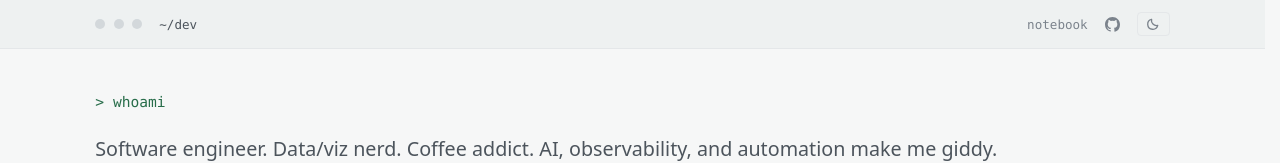
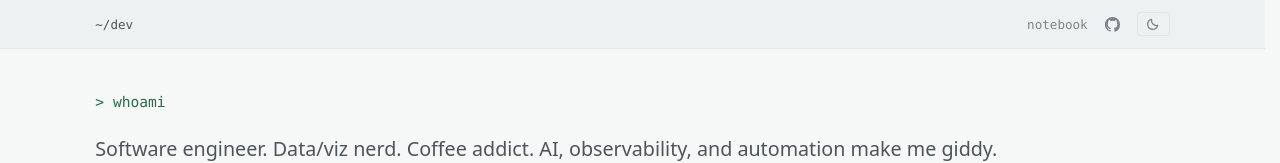
Before and after one commit to niftymonkey/niftymonkey.dev, a Next.js app: page / in a window 1280 px wide. Shown: the top 163 px of the page. Built offline with nearby package versions, Linux system fonts and the light colour scheme.

Commit message:
chore: remove the decorative terminal-bar dots

```diff
--- a/app/styles/components.css
+++ b/app/styles/components.css
@@ -36,19 +36,6 @@
   gap: var(--space-4);
   margin: 0 auto;
   padding: var(--space-3) var(--space-5);
-}
-
-.nb-bar__dots {
-  display: flex;
-  gap: var(--space-2);
-  flex: none;
-}
-
-.nb-bar__dot {
-  width: 10px;
-  height: 10px;
-  border-radius: var(--radius-pill);
-  background: var(--border-strong);
 }
 
 /* ---- Location: the path, and the leaf you are on ---- */
@@ -108,10 +95,6 @@
 }
 
 @media (max-width: 640px) {
-  .nb-bar__dots {
-    display: none;
-  }
-
   .nb-bar__inner {
     padding: var(--space-3) var(--space-4);
     gap: var(--space-3);
--- a/components/ds/TerminalBar.tsx
+++ b/components/ds/TerminalBar.tsx
@@ -43,12 +43,6 @@ export function TerminalBar({
   return (
     <header className={['nb-bar', className ?? ''].filter(Boolean).join(' ')} {...rest}>
       <div className="nb-bar__inner" style={{ maxWidth }}>
-        <div className="nb-bar__dots" aria-hidden="true">
-          <span className="nb-bar__dot" />
-          <span className="nb-bar__dot" />
-          <span className="nb-bar__dot" />
-        </div>
-
         <span className={`nb-bar__loc${subpath ? ' nb-bar__loc--crumbed' : ''}`}>
           <span className="nb-bar__path">{path}</span>
           {subpath ? (
```
